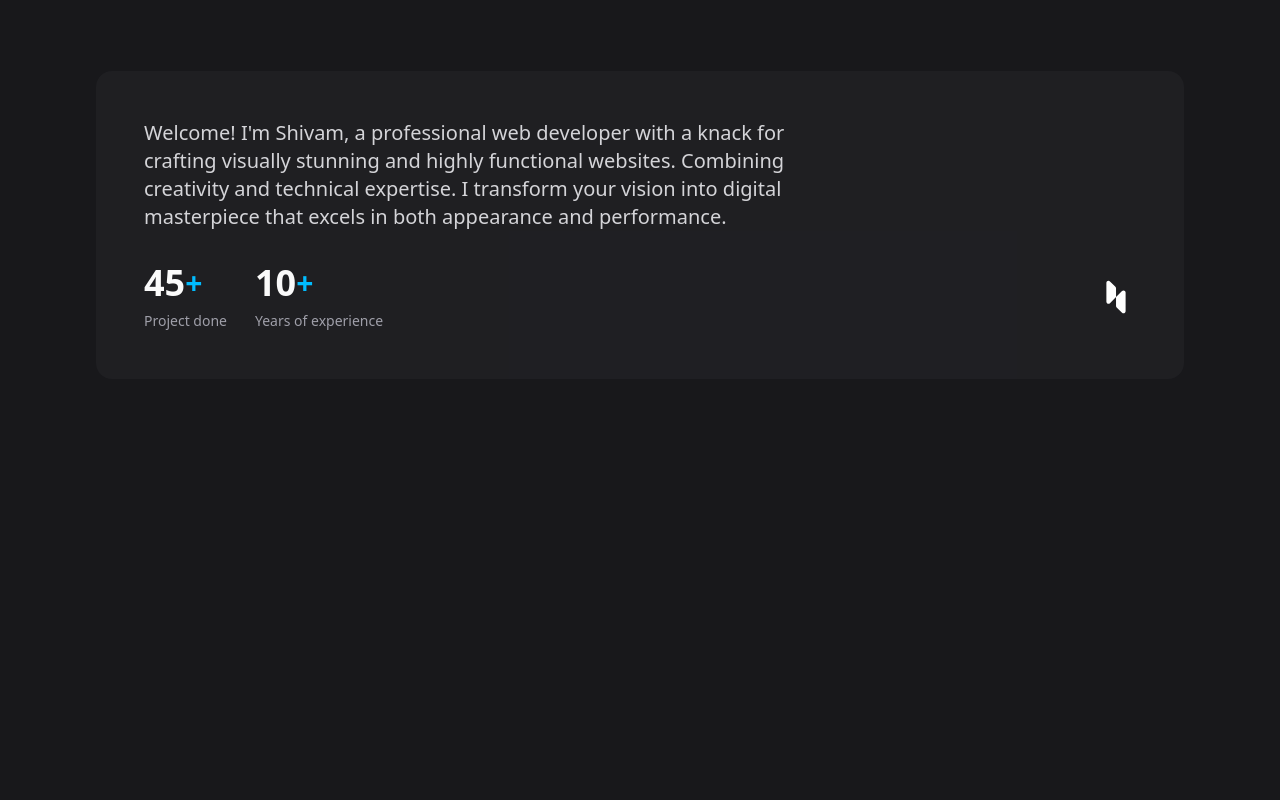
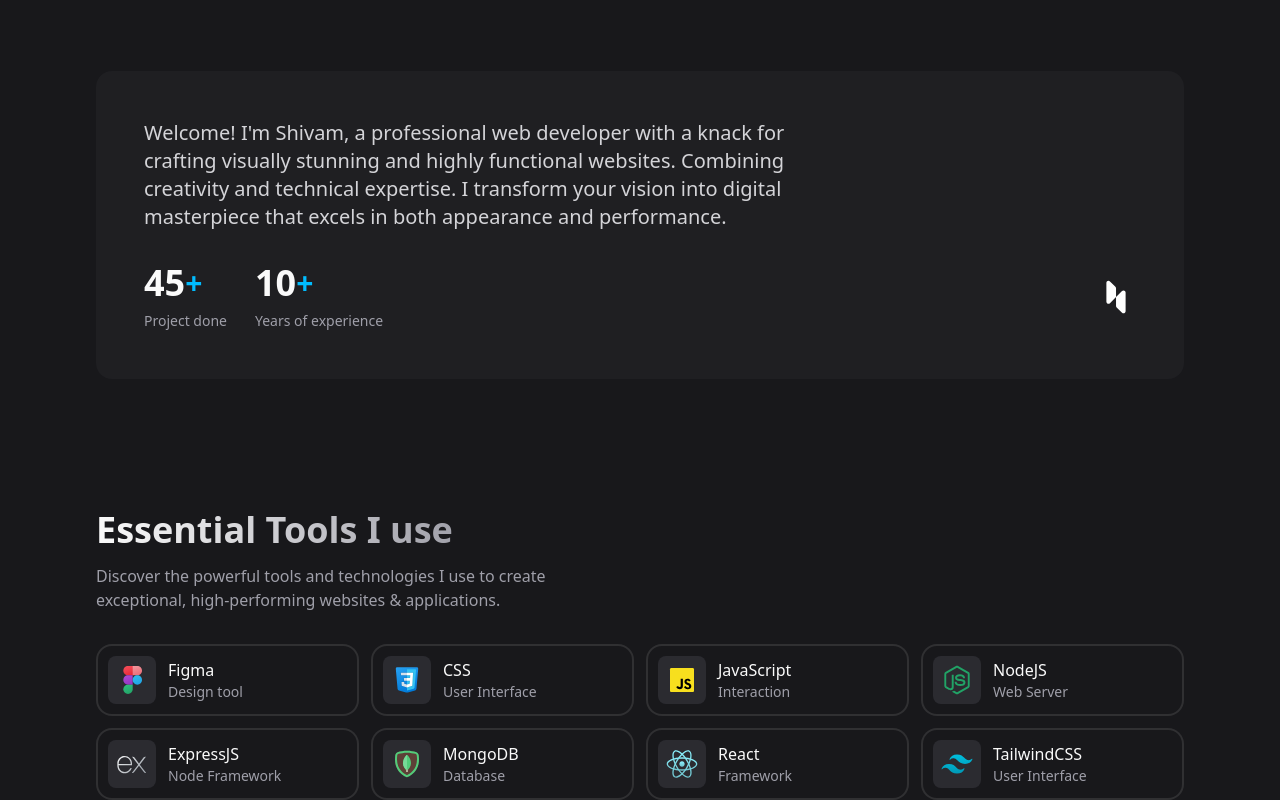
Before and after one commit to shivam2575/Portfolio, a React (Vite) app: page / in a window 1280 px wide. Shown: the part 786-1586 px from the top of the page. Before the commit the page ends 1165 px from the top, so only its background shows below. Built offline with nearby package versions, Linux system fonts and the light colour scheme.

Commit message:
added skills section

```diff
--- a/src/App.jsx
+++ b/src/App.jsx
@@ -1,6 +1,7 @@
 import About from "./components/About";
 import Header from "./components/Header";
 import Hero from "./components/Hero";
+import Skill from "./components/Skill";
 
 function App() {
   return (
@@ -9,6 +10,7 @@
       <main>
         <Hero />
         <About />
+        <Skill />
       </main>
     </>
   );
--- /dev/null
+++ b/src/components/Skill.jsx
@@ -0,0 +1,65 @@
+import SkillCard from "./SkillCard";
+
+const skillItem = [
+  {
+    imgSrc: "/images/figma.svg",
+    label: "Figma",
+    desc: "Design tool",
+  },
+  {
+    imgSrc: "/images/css3.svg",
+    label: "CSS",
+    desc: "User Interface",
+  },
+  {
+    imgSrc: "/images/javascript.svg",
+    label: "JavaScript",
+    desc: "Interaction",
+  },
+  {
+    imgSrc: "/images/nodejs.svg",
+    label: "NodeJS",
+    desc: "Web Server",
+  },
+  {
+    imgSrc: "/images/expressjs.svg",
+    label: "ExpressJS",
+    desc: "Node Framework",
+  },
+  {
+    imgSrc: "/images/mongodb.svg",
+    label: "MongoDB",
+    desc: "Database",
+  },
+  {
+    imgSrc: "/images/react.svg",
+    label: "React",
+    desc: "Framework",
+  },
+  {
+    imgSrc: "/images/tailwindcss.svg",
+    label: "TailwindCSS",
+    desc: "User Interface",
+  },
+];
+
+const Skill = () => {
+  return (
+    <section className="section">
+      <div className="container">
+        <h2 className="headline-2">Essential Tools I use</h2>
+        <p className="text-zinc-400 mt-3 mb-8 max-w-[50ch]">
+          Discover the powerful tools and technologies I use to create
+          exceptional, high-performing websites & applications.
+        </p>
+        <div className="grid gap-3 grid-cols-[repeat(auto-fill,_minmax(250px,_1fr))]">
+          {skillItem.map(({ imgSrc, label, desc }, key) => (
+            <SkillCard key={key} imgSrc={imgSrc} label={label} desc={desc} />
+          ))}
+        </div>
+      </div>
+    </section>
+  );
+};
+
+export default Skill;
--- /dev/null
+++ b/src/components/SkillCard.jsx
@@ -0,0 +1,28 @@
+import PropTypes from "prop-types";
+const SkillCard = ({ imgSrc, label, desc, classes }) => {
+  return (
+    <div
+      className={
+        "flex items-center gap-3 ring-2 ring-inset ring-zinc-50/10 rounded-2xl p-3 hover:bg-zinc-800 transition-colors group " +
+        classes
+      }
+    >
+      <figure className="bg-zinc-700/50 rounded-lg overflow-hidden w-12 h-12 p-2 group-hover:bg-zinc-900 transition-colors">
+        <img src={imgSrc} alt={label} width={32} height={32} />
+      </figure>
+      <div className="">
+        <h3 className="">{label}</h3>
+        <p className="text-zinc-400 text-sm">{desc}</p>
+      </div>
+    </div>
+  );
+};
+
+SkillCard.prototype = {
+  imgSrc: PropTypes.string.isRequired,
+  label: PropTypes.string.isRequired,
+  desc: PropTypes.string.isRequired,
+  classes: PropTypes.string,
+};
+
+export default SkillCard;
--- a/src/index.css
+++ b/src/index.css
@@ -11,7 +11,7 @@
 }
 
 /************** TYPOGRAPHY ********************/
-.headline-1{
+.headline-1,.headline-2{
   @apply max-w-max;
   background: -webkit-linear-gradient(0deg, #fafafa,#a1a1aa);
   -webkit-background-clip: text;
@@ -19,6 +19,9 @@
 }
 .headline-1{
   @apply text-5xl leading-tight font-semibold lg:text-[55px] lg:leading-[1.15]
+}
+.headline-2{
+  @apply text-3xl lg:text-4xl lg:leading-tight font-semibold
 }
 
 /************** UTILITIES ********************/
```
